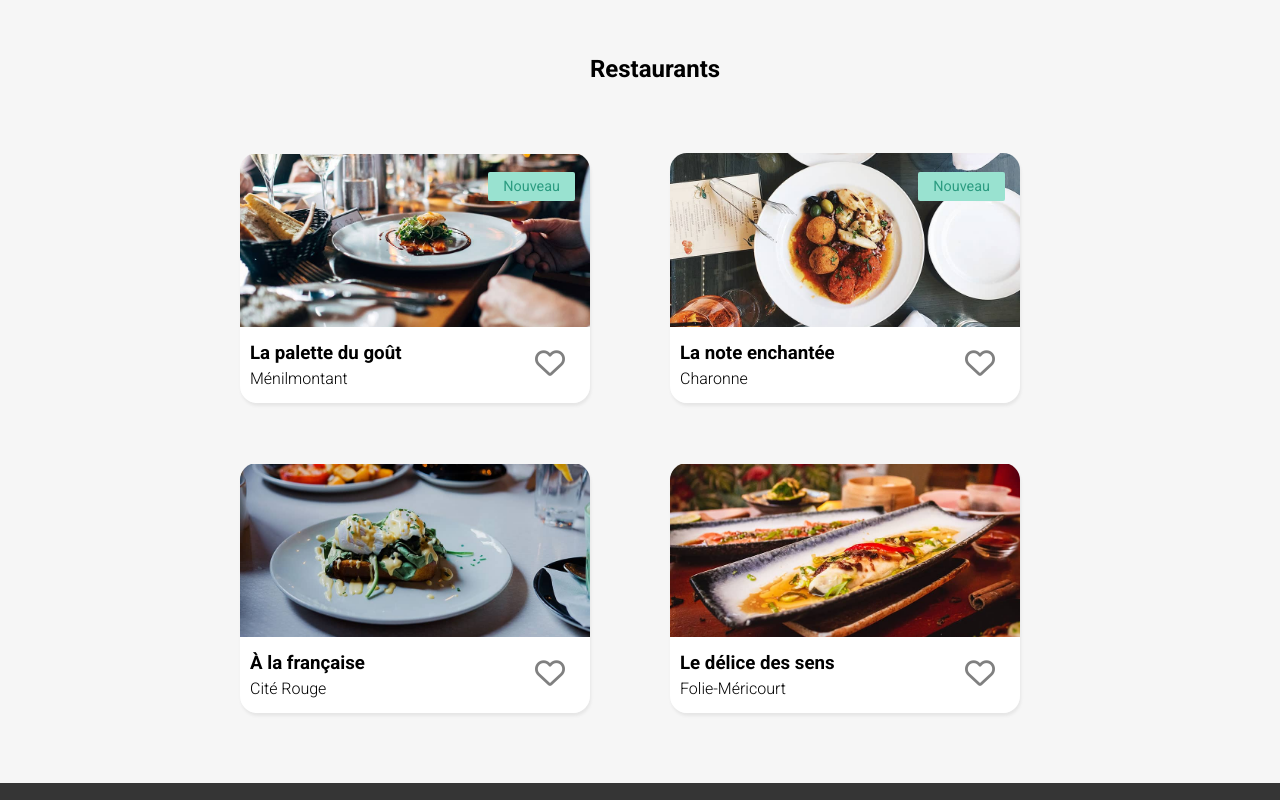
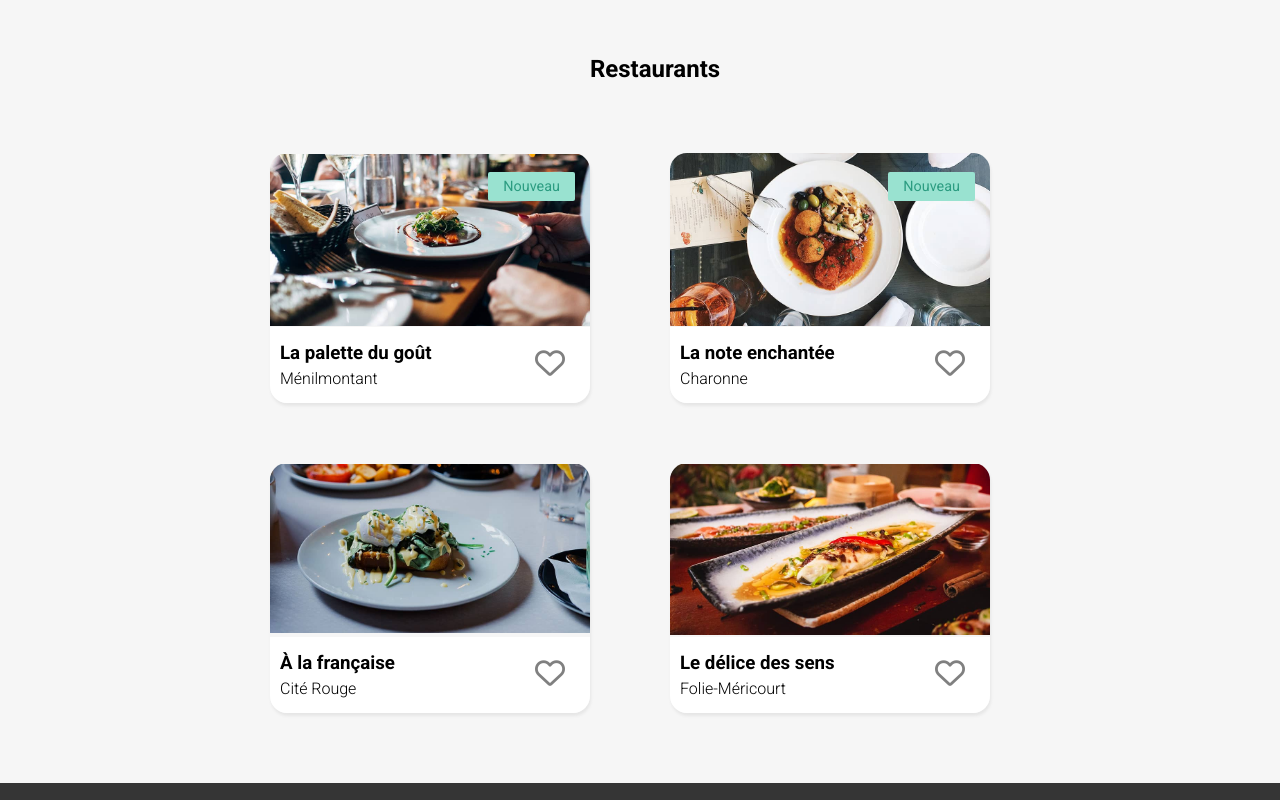
Before and after one commit to ClaudiaBarray/ClaudiaBarray_3_08032021, a plain HTML site: page index.html in a window 1280 px wide. Shown: the part 800-1600 px from the top of the page. Drawn offline with Linux system fonts and the light colour scheme; a web font is replaced by a local one.

Commit message:
Modification responsive

```diff
--- a/sass/layout/_footer.scss
+++ b/sass/layout/_footer.scss
@@ -36,7 +36,10 @@ footer {
             a {
                 color: $background-white;
             }
-
+            @include tablet{
+                display: flex;
+                justify-content: center;
+                }
         }
         .fa-utensils {
             font-size: 0.9rem;
@@ -47,10 +50,7 @@ footer {
         .lighter-link {
             font-weight: normal;
         }
-        @include tablet{
-            display: flex;
-            justify-content: space-around;
-            }
+
     }
 
 }
--- a/sass/layout/_header.scss
+++ b/sass/layout/_header.scss
@@ -24,5 +24,9 @@ header{
         color:$primary-font-color;
         top: 30px;
         left: 12%;
+        @include mobile-sm{
+            left: 8%;
+            top: 40px;
+        }
     }
 }
--- a/sass/pages/_index.scss
+++ b/sass/pages/_index.scss
@@ -80,21 +80,38 @@ form {
     margin-left: 3px;
     margin-right: 10px;
     padding-right: 30px;
+    @include mobile-sm{
+      margin-right: -2px;
+    }
+
   }
    .fa-list {
     color: $icons;
     margin-right: 30px;
     padding-right: 10px;
+    @include mobile-sm{
+      margin-right: 12px;
+    }
   }
    .fa-store {
      color: $icons;
     padding-right: 30px;
+    @include mobile-sm{
+      margin-right: -10px;
+    }
   }
   /*  Suppression puces liste ordonnée  */
    ol {
     margin: auto;
     list-style: none;
     counter-reset: li;
+    @include mobile-sm{
+      width: 90%;
+
+
+
+    }
+
     @include tablet {
       width: 100%;
       display: flex;
@@ -122,6 +139,9 @@ form {
     position: absolute;
     left: 7px;
     z-index: 1;
+    @include mobile-sm{
+      margin-top: -7px;
+    }
   }
    li {
     counter-increment: li;
@@ -131,6 +151,10 @@ form {
     border-radius: 15px;
     box-shadow: 0 1px 6px lighten($color: $footer, $amount: 60);
     position: relative;
+    @include mobile-sm{
+      width: 100%;
+      height: 62px;
+    }
 
     @include tablet {
       width: 35%;
@@ -168,7 +192,7 @@ form {
     margin-left: 30px;
     padding-bottom: 20px;
     @include mobile-sm {
-      margin-left: 30px;
+      margin-left: 16px;
     }
     @include tablet {
       text-align: center;
@@ -181,12 +205,12 @@ form {
     width: 360px;
     margin: auto;
 
+
     @include tablet {
       flex-direction: row;
       flex-wrap: wrap;
-      justify-content: space-between;
-      margin: auto;
-      width: 860px;
+       width: 800px;
+
     }
 
     &__card {
@@ -196,6 +220,14 @@ form {
       border-radius: 17px;
       overflow: hidden;
       height: 270px;
+      width: 360px;
+
+     @include mobile-sm{
+       height: 240px;
+       width: 310px;
+       margin-left: 4px;
+     }
+
 
       @include tablet {
         flex: 35%;
@@ -212,15 +244,11 @@ form {
         &__francaise,
         &__delice {
           top: 1px;
-          @include mobile-sm{
-            width: 65%;
-          }
+
         }
         &__note {
           top: -10px;
-          @include mobile-sm{
-            width: 65%;
-          }
+
         }
       }
 
--- a/sass/pages/_restaurants.scss
+++ b/sass/pages/_restaurants.scss
@@ -31,15 +31,27 @@
             margin: auto;
         }
 
+
+
+        h1 {
+            font-family: $police-logo_titre, sans-serif;
+            font-size: 1.7em;
+            font-weight: normal;
+            padding-left: 1px;
+            @include mobile-sm{
+                margin-left: -12px;
+                font-size: 1.5em;
+            }
+        }
         &__heart {
-            position: absolute;
+            position:absolute;
             cursor: pointer;
             right: 30px;
             top: 55px;
 
 
             @include tablet {
-                margin-right: 210px;
+                margin-right: 240px;
             }
             @include desktop {
                 margin-right: 380px;
@@ -48,14 +60,8 @@
                 margin-right: 420px;
             }
         }
+    }
 
-        h1 {
-            font-family: $police-logo_titre, sans-serif;
-            font-size: 1.7em;
-            font-weight: normal;
-            padding-left: 1px;
-        }
-    }
     h2 {
         text-transform: uppercase;
         font-weight: 300;
@@ -74,6 +80,7 @@
             margin-right: auto;
         }
     }
+
 
     h2::after {
         content: "";
```
Also changed, not shown: css/style.css, 1 other file.
